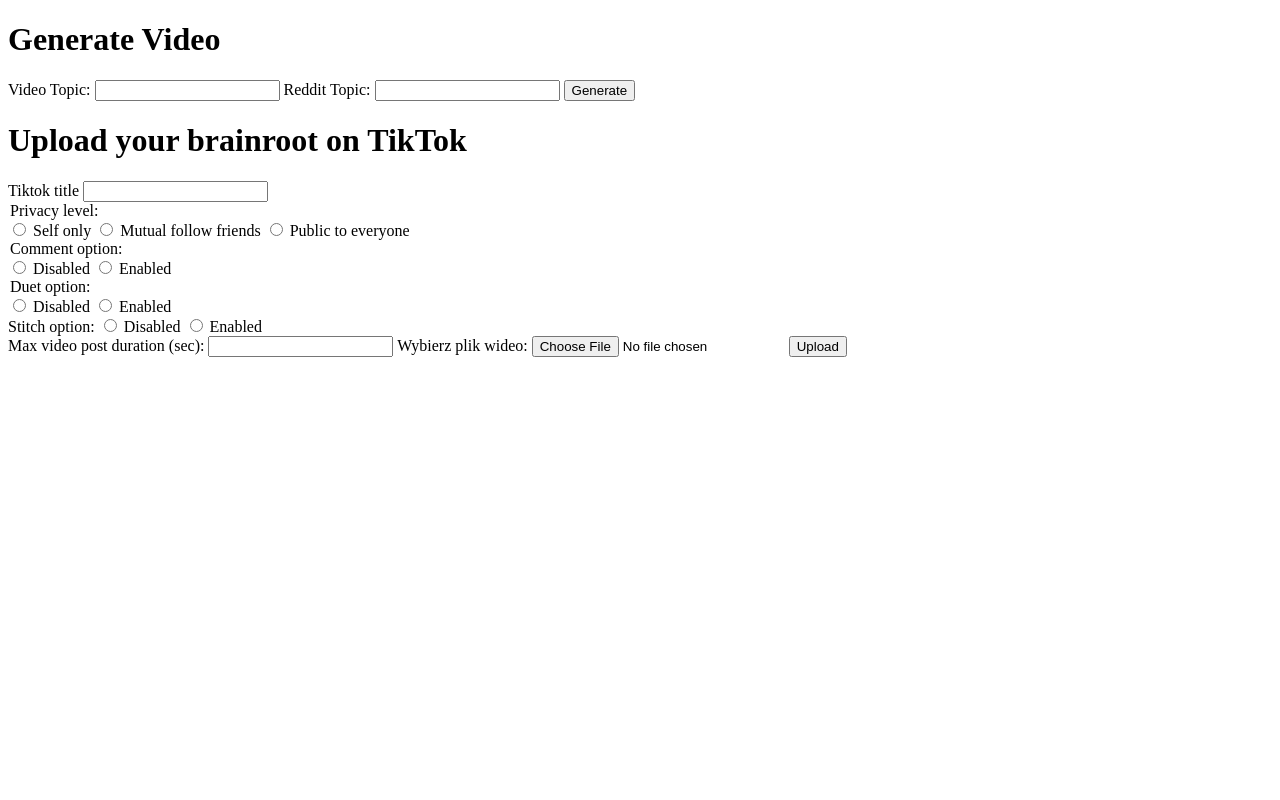
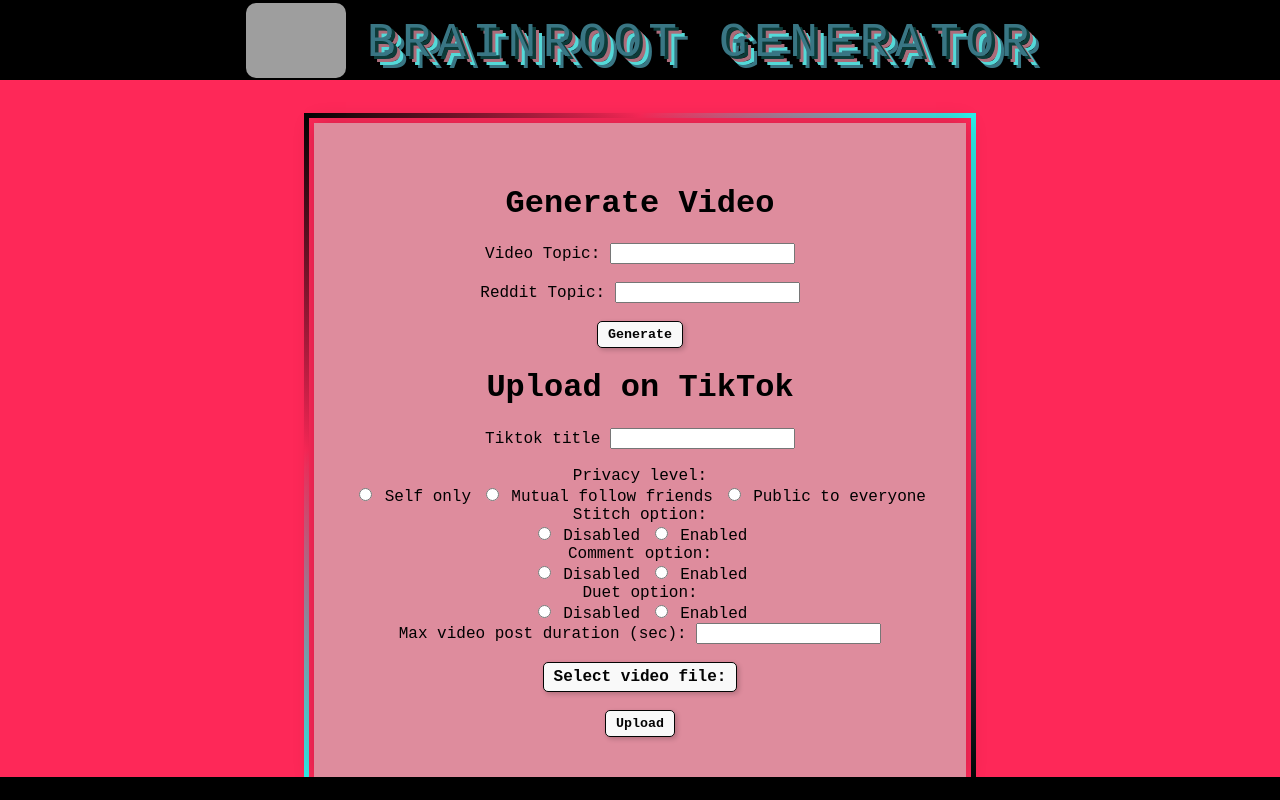
Before and after one commit to dekoska/brainroot-generator, a plain HTML site: page frontend/main.html in a window 1280 px wide. Drawn offline with Linux system fonts and the light colour scheme; grey boxes are pictures that could not be loaded.

Commit message:
proba nowego htmla

```diff
--- a/frontend/main.html
+++ b/frontend/main.html
@@ -4,20 +4,35 @@
     <meta charset="UTF-8">
     <meta name="viewport" content="width=device-width, initial-scale=1.0">
     <title>Main page</title>
+    <link rel="stylesheet" href="styles.css">
+    <title>Main page</title>
 </head>
 <body>
+    <div class="black-bar top"></div>
+    <div class="title">
+        <div class="title-photo">
+            <img src="https://admonkey.pl/wp-content/uploads/2018/08/Tik-Tok-Logo.png.webp" alt="Brainroot Generator">
+        </div>
+        <h1 class="text_shadows-title">BRAINROOT GENERATOR</h1>
+    </div>
+
+    <div class="rainbow-box">
+        <div class="content">
             <h1>Generate Video</h1>
             <form id="videoForm">
                 <label for="video_topic">Video Topic:</label>
-        <input type="text" id="video_topic" name="video_topic" required>
+                <input type="text" id="video_topic" name="video_topic" required><br><br>
+
                 <label for="reddit_topic">Reddit Topic:</label>
-        <input type="text" id="reddit_topic" name="reddit_topic" required>
-        <button type="submit" id="generate">Generate</button>
+                <input type="text" id="reddit_topic" name="reddit_topic" required><br><br>
+
+                <button type="submit" id="generate" class="button-style">Generate</button>
             </form>
-        <h1>Upload your brainroot on TikTok</h1>
+
+            <h1>Upload on TikTok</h1>
             <form id="upload-form">
                 <label for="title">Tiktok title</label>
-            <input type="text" name="title" id="title">
+                <input type="text" name="title" id="title"><br><br>
 
                 <div id="privacy_levels">
                     <legend>Privacy level:</legend>
@@ -27,6 +42,14 @@
                     <label for="mutual">Mutual follow friends</label>
                     <input type="radio" value="PUBLIC_TO_EVERYONE" id="public" name="privacy_level">
                     <label for="public">Public to everyone</label>
+                </div>
+
+                <div id="stitch_options">
+                    <legend>Stitch option:</legend>
+                    <input type="radio" value="false" id="stitch_disabled" name="stitch_option" required>
+                    <label for="stitch_disabled">Disabled</label>
+                    <input type="radio" value="true" id="stitch_enabled" name="stitch_option">
+                    <label for="stitch_enabled">Enabled</label>
                 </div>
 
                 <div id="comment_options">
@@ -45,21 +68,19 @@
                     <label for="duet_enabled">Enabled</label>
                 </div>
 
-            <div id="stitch_options"
-                <legend>Stitch option:</legend>
-                <input type="radio" value="false" id="stitch_disabled" name="stitch_option" required>
-                <label for="stitch_disabled">Disabled</label>
-                <input type="radio" value="true" id="stitch_enabled" name="stitch_option">
-                <label for="stitch_enabled">Enabled</label>
+                <label for="duration">Max video post duration (sec):</label>
+                <input type="number" id="duration" max="600" required><br><br>
+
+                <!-- <label for="video">Select video file:</label>
+                <input type="file" id="video" name="video" accept="video/*" required><br><br> -->
+                <label for="video" class="custom-file-upload">Select video file:</label>
+                <input type="file" id="video" name="video" accept="video/*" hidden><br><br>
+                <button type="submit" class="button-style">Upload</button>
+            </form>
+
+
         </div>
-
-            <label for="duration">Max video post duration (sec):</label>
-            <input type="number" value="max_video_post_duration_sec" id="duration" max="600" required>
-
-            <label for="video">Wybierz plik wideo:</label>
-            <input type="file" id="video" name="video" accept="video/*" required="">
-        <button type="submit">Upload</button>
-    </form>
+    <div class="black-bar bottom"></div>
     <script type="module" src="main.js"></script>
 </body>
 </html>
--- /dev/null
+++ b/frontend/styles.css
@@ -0,0 +1,140 @@
+body {
+    margin: 0;
+    padding: 0;
+    display: flex;
+    flex-direction: column;
+    min-height: 100vh;
+    align-items: center;
+    justify-content: center;
+    background-color: #fe2858;
+    font-family: monospace, serif;
+}
+
+.black-bar {
+    background-color: black;
+    height: 80px;
+    width: 100%;
+    position: fixed;
+    left: 0;
+}
+
+.black-bar.top {
+    top: 0;
+}
+
+.title {
+    display: flex;
+    flex-direction: row;
+    align-items: center;
+    justify-content: center;
+    gap: 20px;
+    text-align: center;
+    margin-top: 20px;
+    position: relative;
+    top: -30px;
+}
+
+.title-photo img {
+    width: 100px;
+    height: auto;
+    border-radius: 10px;
+}
+
+.text_shadows-title {
+    text-shadow:
+        3px 3px 0 #040404,
+        6px 6px 0 #de8c9d,
+        9px 9px 0 #2af0ea,
+        12px 12px 0 #397684;
+    font-weight: 400;
+    text-transform: uppercase;
+    font-size: calc(1rem + 2.5vw);
+    margin: 0;
+    color: #397684;
+    animation: shadows 1.2s ease-in-out infinite, move 1.2s ease-in-out infinite;
+    letter-spacing: 0.4rem;
+}
+
+@keyframes shadows {
+    0% {
+        text-shadow:
+            3px 3px 0 #040404,
+            6px 6px 0 #de8c9d,
+            9px 9px 0 #2af0ea,
+            12px 12px 0 #397684;
+    }
+    50% {
+        text-shadow:
+            5px 5px 0 #2af0ea,
+            8px 8px 0 #040404,
+            11px 11px 0 #de8c9d,
+            14px 14px 0 #397684;
+    }
+    100% {
+        text-shadow:
+            3px 3px 0 #040404,
+            6px 6px 0 #de8c9d,
+            9px 9px 0 #2af0ea,
+            12px 12px 0 #397684;
+    }
+}
+
+@keyframes move {
+    0% {
+        transform: translateX(0);
+    }
+    50% {
+        transform: translateX(5px);
+    }
+    100% {
+        transform: translateX(0);
+    }
+}
+
+.content {
+    width: 100%;
+    max-width: 800px;
+    padding: 40px;
+    background-color: #de8c9d;
+    box-shadow: 0 0 20px rgba(0, 0, 0, 0.2);
+    text-align: center;
+    box-sizing: border-box;
+}
+
+.rainbow-box {
+    display: inline-block;
+    padding: 5px;
+    border: 5px solid transparent;
+    border-image: linear-gradient(to bottom right,
+        #040404 0%,
+        #fe2858 25%,
+        #2af0ea 50%,
+        #397684 75%,
+        #040404 100%);
+    border-image-slice: 1;
+    border-radius: 15px;
+    width: fit-content;
+    height: fit-content;
+}
+
+.custom-file-upload,
+.button-style {
+    display: inline-block;
+    cursor: pointer;
+    padding: 5px 10px;
+    border: 1px solid #040404;
+    background-color: #f9f9f9;
+    color: #040404;
+    font-family: inherit;
+    text-align: center;
+    border-radius: 5px;
+    box-shadow: 2px 2px 5px rgba(4, 4, 4, 0.2);
+    font-weight: bold;
+}
+
+.custom-file-upload:hover,
+.button-style:hover {
+    background-color: #fe2858;
+    color: #f9f9f9;
+    border: 1px solid #397684;
+}
```
Lines whose indentation alone changed are shown as unchanged.
